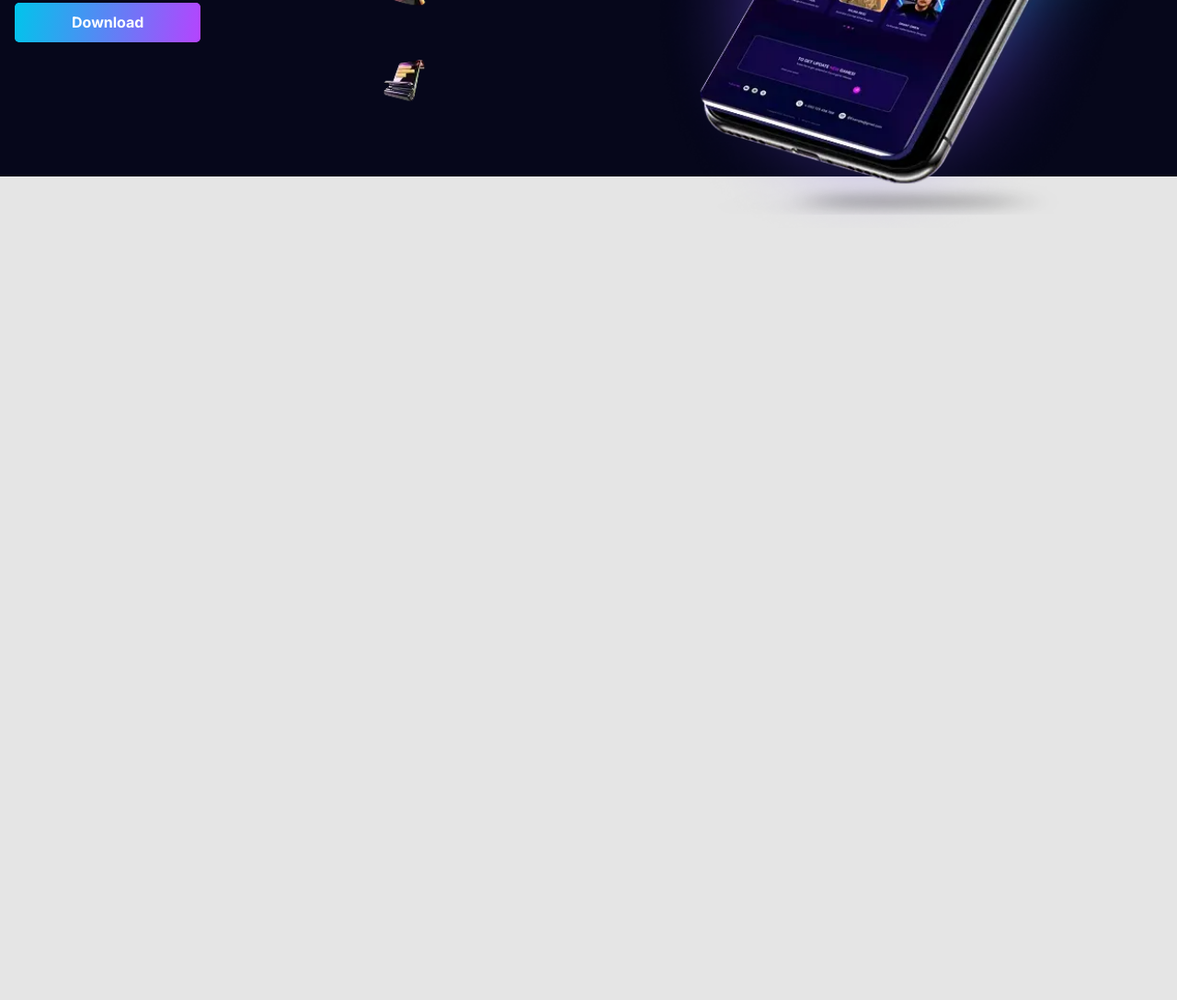
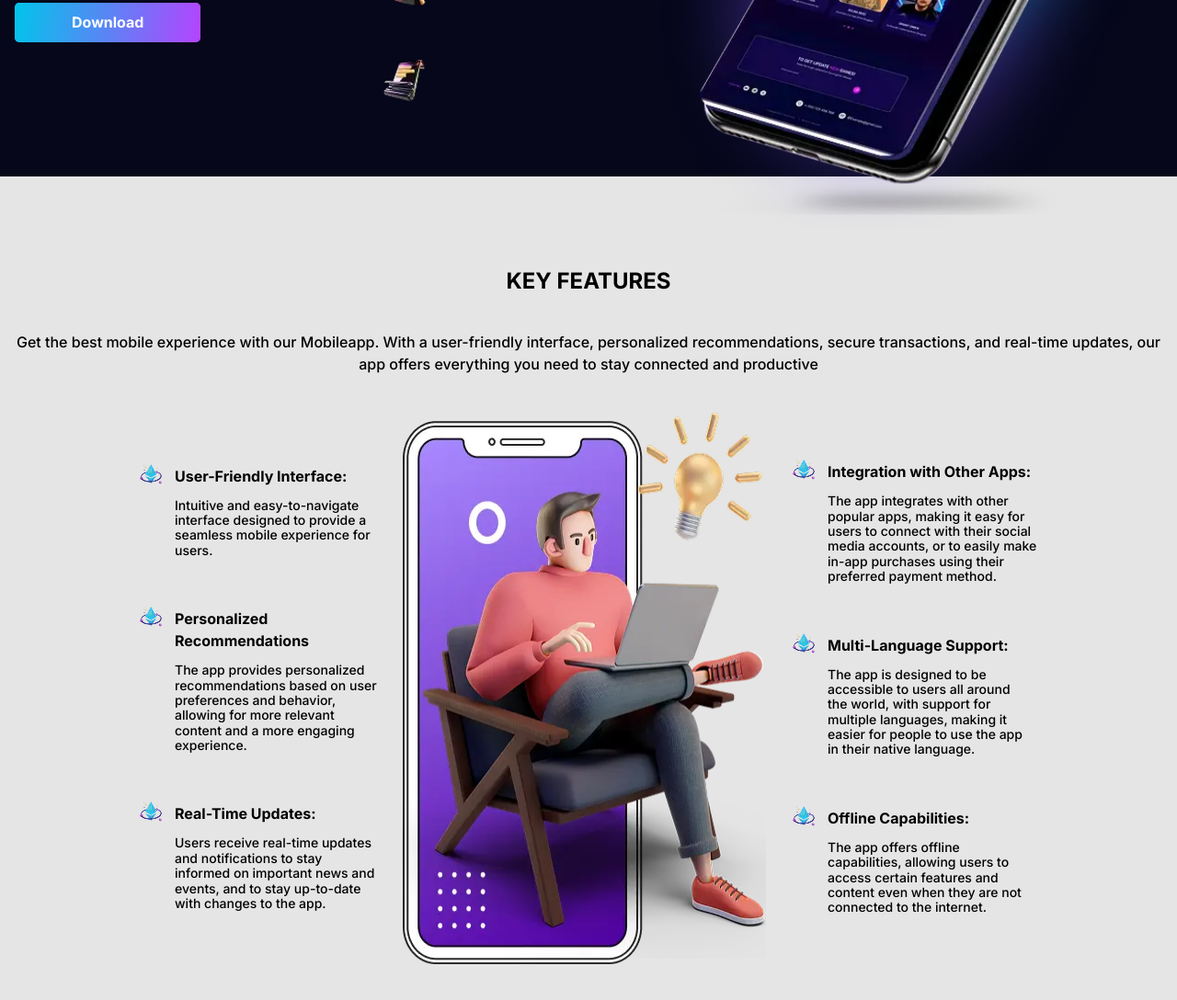
Before and after one commit to Serg0372/Mobile-App-Prototype, a website built with Vite: page index.html in a window 1280 px wide. Shown: the part 490-1578 px from the top of the page at 92% size. Before the commit the page ends 800 px from the top, so only its background shows below. Built offline with nearby package versions, Linux system fonts and the light colour scheme.

Commit message:
add Css: feauters-section

```diff
--- a/src/css/base/base.css
+++ b/src/css/base/base.css
@@ -47,6 +47,12 @@ h2 {
   font-size: var(--fs-h2);
   text-align: center;
   text-transform: uppercase;
+}
+
+h3 {
+  font-size: var(--fs-h3);
+  font-weight: var(--fw-bold);
+  line-height: var(--lh-h3);
 }
 
 .logo {
--- a/src/css/layout/footer.css
+++ b/src/css/layout/footer.css
@@ -18,4 +18,4 @@
     }
 }
 
-@media screen and (min-width: 1200px) {} */
+@media screen and (min-width: 1280px) {} */
--- a/src/css/sections/features-sections.css
+++ b/src/css/sections/features-sections.css
@@ -1 +1,184 @@
-/* features-sections */
+ .section-titile-features {
+     margin-bottom: 40px;
+ }
+
+ .features-text {
+     margin-bottom: 40px;
+     line-height: var(--lh-h3);
+     text-align: center;
+ }
+
+ .features-content {
+     display: flex;
+     flex-direction: column;
+ }
+
+ .features-img-box {
+     order: -1;
+     width: 280px;
+     height: 410px;
+     margin-bottom: 44px;
+ }
+
+ .features-img {
+     width: 100%;
+     height: 100%;
+     object-fit: cover;
+ }
+
+ .left-list {
+     margin-bottom: 44px;
+ }
+
+ .features-item {
+     position: relative;
+
+     display: flex;
+     flex-direction: column;
+     gap: 12px;
+
+     margin-bottom: 44px;
+     padding-left: 40px;
+ }
+
+ .features-item::before {
+     content: "";
+
+     position: absolute;
+     top: -4px;
+     left: 0;
+
+     display: block;
+
+     width: 28px;
+     height: 28px;
+
+     background-image: url("/src/img/features/nft.webp");
+     background-repeat: no-repeat;
+     background-position: center;
+     background-size: contain;
+ }
+
+ .features-description {
+     font-size: var(--fs-text-hero);
+     line-height: var(--lh-h);
+ }
+
+ @media screen and (min-width:768px) {
+     .features-container {
+         position: relative;
+     }
+
+     .features-content {
+         display: grid;
+         grid-template-columns: 1fr 1fr;
+         gap: 50px 32px;
+         align-items: start;
+     }
+
+     .features-list {
+         display: contents;
+     }
+
+     .features-item {
+         width: 298px;
+         margin-bottom: 0;
+     }
+
+     .features-img-box {
+         grid-column: 1;
+         grid-row: 1 / span 4;
+
+         width: 330px;
+         height: 600px;
+         margin-bottom: 0;
+     }
+
+     .features-img {
+         position: absolute;
+         left: -102px;
+         width: 479px;
+         height: 608px;
+     }
+
+     .item-1,
+     .item-2,
+     .item-3,
+     .item-4 {
+         grid-column: 2;
+         align-self: start;
+     }
+
+     .item-5 {
+         grid-column: 2;
+     }
+
+     .item-6 {
+         grid-column: 1;
+         grid-row: 5;
+     }
+ }
+
+ @media screen and (min-width: 1280px) {
+
+     .features-content {
+         display: flex;
+         flex-direction: row;
+         gap: 27px;
+         align-items: center;
+         justify-content: center;
+
+         width: 100%;
+         max-width: 980px;
+         margin: 0 auto;
+     }
+
+     .features-list {
+         display: flex;
+         flex-basis: 340px;
+         flex-direction: column;
+         gap: 54px;
+
+         margin: 0;
+     }
+
+     .left-list {
+         order: 1;
+         max-width: 260px;
+     }
+
+     .features-img-box {
+         flex-shrink: 0;
+         order: 2;
+
+         width: 396px;
+         height: 601px;
+         margin: 0;
+     }
+
+     .features-img {
+         position: static;
+         transform: none;
+
+         width: 396px;
+         height: 601px;
+
+         object-fit: contain;
+     }
+
+     .right-list {
+         order: 3;
+         max-width: 270px;
+         text-align: left;
+     }
+
+     .item-5,
+     .item-6 {
+         padding-right: 10px;
+     }
+
+     .features-item {
+         width: 100%;
+         margin-bottom: 0;
+     }
+ }
--- a/src/css/sections/hero-section.css
+++ b/src/css/sections/hero-section.css
@@ -84,7 +84,7 @@
 
 }
 
-@media screen and (min-width: 1240px) {
+@media screen and (min-width: 1280px) {
     .hero-section {
         margin-bottom: 50px;
     }
--- a/src/partials/features-section.html
+++ b/src/partials/features-section.html
@@ -1,65 +1,70 @@
-<!-- <section class="section section-features" id="features-section">
-  <div class="container container-features">
+<section class="section features-section" id="features-section">
+  <div class="container features-container">
     <h2 class="section-titile section-titile-features">Key features</h2>
-    <p class="features-text"
-      >Get the best mobile experience with our Mobileapp. With a user-friendly interface,
-      personalized recommendations, secure transactions, and real-time updates, our app offers
-      everything you need to stay connected and productive</p
-    >
+    <p class="features-text">
+      Get the best mobile experience with our Mobileapp. With a user-friendly interface, personalized recommendations, secure transactions,
+      and real-time updates, our app offers everything you need to stay connected and productive
+    </p>
+
+    <div class="features-content">
+      <ul class="features-list left-list">
+        <li class="features-item item-1">
+          <h3 class="features-subtitle">User-Friendly Interface:</h3>
+          <p class="features-description">
+            Intuitive and easy-to-navigate interface designed to provide a seamless mobile experience for users.
+          </p>
+        </li>
+        <li class="features-item item-2">
+          <h3 class="features-subtitle">Personalized Recommendations</h3>
+          <p class="features-description">
+            The app provides personalized recommendations based on user preferences and behavior, allowing for more relevant content and a
+            more engaging experience.
+          </p>
+        </li>
+        <li class="features-item item-3">
+          <h3 class="features-subtitle">Real-Time Updates:</h3>
+          <p class="features-description">
+            Users receive real-time updates and notifications to stay informed on important news and events, and to stay up-to-date with
+            changes to the app.
+          </p>
+        </li>
+      </ul>
+
+      <picture class="features-img-box">
+        <source srcset="/src/img/features/man-d@1x.webp 1x, /src/img/features/man-d@2x.webp 2x" media="(min-width: 1280px)" />
+        <source srcset="/src/img/features/man-t@1x.webp 1x, /src/img/features/man-t@2x.webp 2x" media="(min-width: 768px)" />
+        <source srcset="/src/img/features/man-m@1x.webp 1x, /src/img/features/man-m@2x.webp 2x" media="(min-width: 320px)" />
         <img
           class="features-img"
           src="/src/img/features/man-d@1x.webp"
           alt="Professional sitting in a chair with a laptop, getting a creative idea against a giant smartphone background"
           width="396"
-      height="601"
-      srcset="/src/img/features/man-d@1x.webp 1x, /src/img/features/man-d@2x.webp 2x"
-      srcset="/src/img/features/man-t@1x.webp 1x, /src/img/features/man-t@2x.webp 2x"
-      srcset="/src/img/features/man-m@1x.webp 1x, /src/img/features/man-m@2x.webp 2x" />
-    <ul class="features-list">
-      <li class="features-item">
-        <h3 class="features-subtitle">User-Friendly Interface:</h3>
-        <p class="features-description"
-          >Intuitive and easy-to-navigate interface designed to provide a seamless mobile experience
-          for users.</p
-        >
+          height="601" />
+      </picture>
+
+      <ul class="features-list right-list">
+        <li class="features-item item-4">
+          <h3 class="features-subtitle">Integration with Other Apps:</h3>
+          <p class="features-description">
+            The app integrates with other popular apps, making it easy for users to connect with their social media accounts, or to easily
+            make in-app purchases using their preferred payment method.
+          </p>
         </li>
-      <li class="features-item">
-        <h3 class="features-subtitle">Personalized Recommendations</h3>
-        <p class="features-description"
-          >The app provides personalized recommendations based on user preferences and behavior,
-          allowing for more relevant content and a more engaging experience.</p
-        >
+        <li class="features-item item-5">
+          <h3 class="features-subtitle">Multi-Language Support:</h3>
+          <p class="features-description">
+            The app is designed to be accessible to users all around the world, with support for multiple languages, making it easier for
+            people to use the app in their native language.
+          </p>
         </li>
-      <li class="features-item">
-        <h3 class="features-subtitle">Real-Time Updates:</h3>
-        <p class="features-description"
-          >Users receive real-time updates and notifications to stay informed on important news and
-          events, and to stay up-to-date with changes to the app.</p
-        >
-      </li>
-      <li class="features-item">
-        <h3 class="features-subtitle">Integration with Other Apps:</h3>
-        <p class="features-description"
-          >The app integrates with other popular apps, making it easy for users to connect with
-          their social media accounts, or to easily make in-app purchases using their preferred
-          payment method.</p
-        >
-      </li>
-      <li class="features-item">
-        <h3 class="features-subtitle">Multi-Language Support:</h3>
-        <p class="features-description"
-          >The app is designed to be accessible to users all around the world, with support for
-          multiple languages, making it easier for people to use the app in their native
-          language.</p
-        >
-      </li>
-      <li class="features-item">
+        <li class="features-item item-6">
           <h3 class="features-subtitle">Offline Capabilities:</h3>
-        <p class="features-description"
-          >The app offers offline capabilities, allowing users to access certain features and
-          content even when they are not connected to the internet.</p
-        >
+          <p class="features-description">
+            The app offers offline capabilities, allowing users to access certain features and content even when they are not connected to
+            the internet.
+          </p>
         </li>
       </ul>
     </div>
-</section> -->
+  </div>
+</section>
--- a/src/partials/hero-section.html
+++ b/src/partials/hero-section.html
@@ -40,7 +40,7 @@
       </picture> -->
 
     <picture class="hero-img">
-      <source srcset="/src/img/hero/hero-d@1x.webp 1x, /src/img/hero/hero-d@2x.webp 2x" media="(min-width: 1128px)" />
+      <source srcset="/src/img/hero/hero-d@1x.webp 1x, /src/img/hero/hero-d@2x.webp 2x" media="(min-width: 1280px)" />
       <source srcset="/src/img/hero/hero-t@1x.webp 1x, /src/img/hero/hero-t@2x.webp 2x" media="(min-width: 768px)" />
       <source srcset="/src/img/hero/hero-m@1x.webp 1x, /src/img/hero/hero-m@2x.webp 2x" media="(min-width: 320px)" />
       <img src="/src/img/hero/hero-d@1x.webp" alt="image of mobile phone" width="888" height="677" />
```
Also changed, not shown: src/css/components/icons.css (+0 -14 lines), src/img/features/Gear NFT.png (deleted), src/img/features/man-m@1x.webp, src/img/features/man-m@2x.webp, src/img/features/man-t@1x.webp, src/img/features/man-t@2x.webp, src/img/features/man-tx@1x.webp (added), src/img/features/man-tx@2x.webp (added), src/img/features/nft.webp (added). Lines whose indentation alone changed are shown as unchanged.
